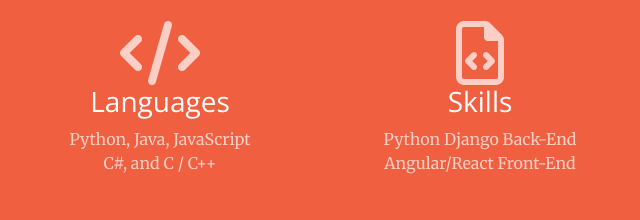
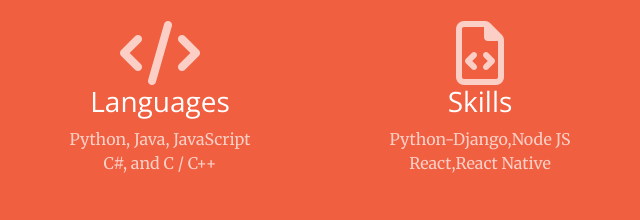
Before and after one commit to sivajayant/website, a plain HTML site: page index.html in a window 1280 px wide. Shown: the part 1020-1240 px from the top of the page, 640-1280 px from the left. Drawn offline with nearby package versions, Linux system fonts and the light colour scheme.

Commit message:
Update index.html

```diff
--- a/index.html
+++ b/index.html
@@ -157,8 +157,8 @@
         <div class="col-lg-3 col-md-6 col-sm-6 text-center mb-4"">
           <i class="fa fa-4x fa-file-code-o text-faded sr-icons"></i>
           <h3 class="text-white">Skills</h3>
-          <p class="text-faded no-margin">Python Django Back-End</p>
-          <p class="text-faded">Angular/React Front-End</p>
+          <p class="text-faded no-margin">Python-Django,Node JS </p>
+          <p class="text-faded">React,React Native </p>
         </div>
       </div>
 
```
